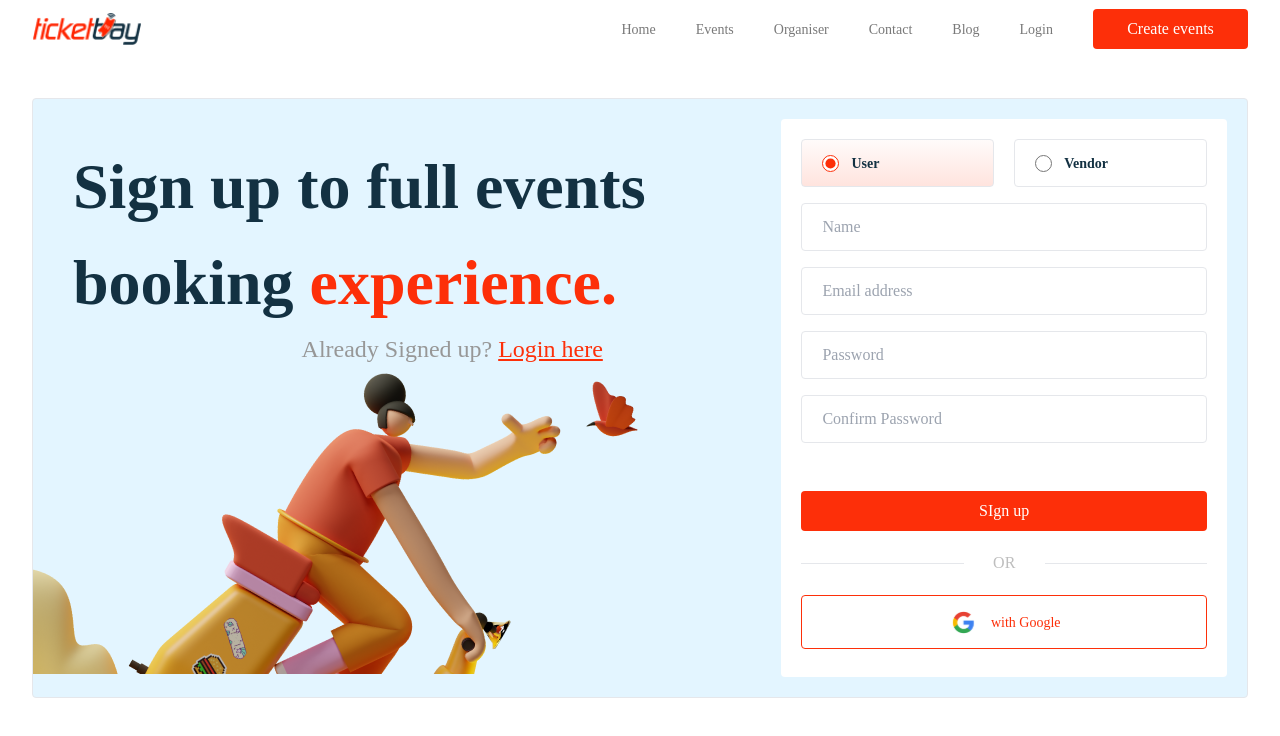
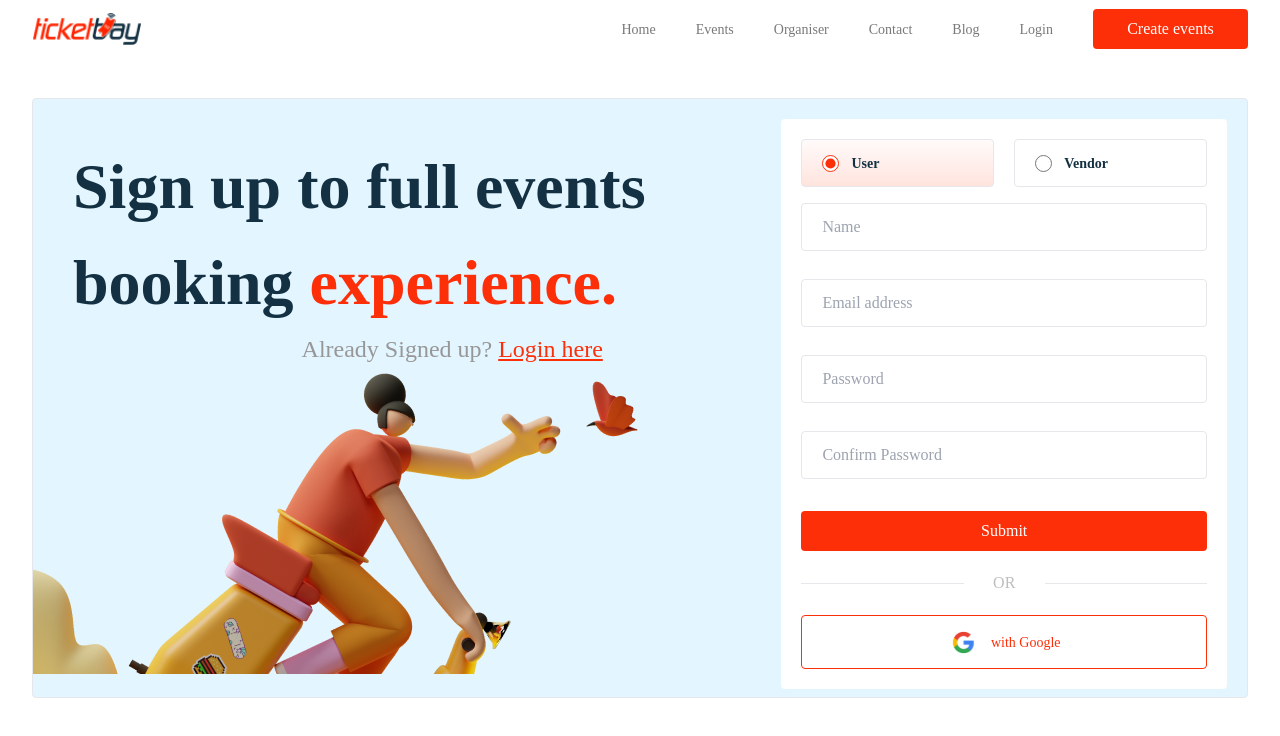
Before and after one commit to naveedbasharat06/TicketBay, a Next.js app: page /signup in a window 1280 px wide. Shown: the top 736 px of the page. Built offline with nearby package versions, Linux system fonts and the light colour scheme; a web font is replaced by a local one.

Commit message:
validations are added

```diff
--- /dev/null
+++ b/components/Validations/validations.ts
@@ -0,0 +1,18 @@
+import * as Yup from "yup";
+export const loginValidation = Yup.object({
+  email: Yup.string()
+    .email("Invalid email address")
+    .required("Email is required"),
+  password: Yup.string().required("Password is required"),
+});
+
+export const signupValidation = Yup.object({
+  name: Yup.string().required("Name is required"),
+  email: Yup.string()
+    .email("Invalid email address")
+    .required("Email is required"),
+  password: Yup.string().required("Password is required"),
+  confirmPassword: Yup.string()
+    .oneOf([Yup.ref("password")], "Passwords must match")
+    .required("Confirm Password is required"),
+});
--- a/components/authenticationFlow/login/index.tsx
+++ b/components/authenticationFlow/login/index.tsx
@@ -1,23 +1,23 @@
 import React, { useState } from "react";
-import CutomButton from "@/components/defaultComponents/customButtons/cutomButton";
 import UsersStore from "@/store/users.store";
 import { useRouter as useNavigation } from "next/navigation";
 import { toast } from "react-hot-toast";
+import { Formik, Form, Field, ErrorMessage } from "formik";
+import { loginValidation } from "@/components/Validations/validations";
 function Login() {
   const navigation = useNavigation();
-  const [email, setEmail] = useState("");
-  const [password, setPassword] = useState("");
-  const userLogin = () => {
-    const user = UsersStore.getUserByEmail(email);
-    if (user && user.password === password) {
+  const userLogin = (values: any, setSubmitting: any) => {
+    const user = UsersStore.getUserByEmail(values.email);
+    if (user && user.password === values.password) {
       const id = user.id;
       UsersStore.setCurrentUserId(id);
       navigation.push("/dashboard")
 
     } else {
       // Invalid credentials
-      console.log("Invalid credentials");
+      toast.error("Invalid email or password");
     }
+    setSubmitting(false);
   };
 
 
@@ -47,32 +47,51 @@ function Login() {
       </div>
       <div className="col-span-2 p-5">
         <div className="bg-[#ffff] lg:h-full rounded-[4px] p-10">
-          <form action="#">
+          <Formik
+            initialValues={{ email: "", password: "" }}
+            validationSchema={loginValidation}
+            onSubmit={userLogin}
+          >
+            <Form>
               <div className="border h-[48px] rounded-[4px] flex items-center pl-5 pr-5">
                 <div>
-                <input
+                  <Field
                     type="email"
+                    name="email"
                     placeholder="Email address"
                     className="h-full w-full outline-none"
-                  value={email}
-                  onChange={(e) => setEmail(e.target.value)}
                   />
                 </div>
               </div>
-            <div className="text-right mt-3">
+              <div className="h-3">
+                <ErrorMessage
+                  name="email"
+                  component="span"
+                  className="ml-1 text-[13px] font-[500] text-[#FD2F09]"
+                />
+              </div>
+
+              <div className="text-right mt-1">
                 <span className="text-[14px] font-[500] text-[#979797] cursor-pointer hover:text-[#FD2F09]">
                   Forgot password?
                 </span>
               </div>
               <div className="border h-[48px] rounded-[4px] flex items-center pl-5 pr-5 mt-3">
-              <input
+                <Field
                   type="password"
+                  name="password"
                   placeholder="Password"
                   className="h-full w-full outline-none"
-                value={password}
-                onChange={(e) => setPassword(e.target.value)}
                 />
               </div>
+              <div className="h-3">
+                <ErrorMessage
+                  name="password"
+                  component="span"
+                  className="ml-1 text-[13px] font-[500] text-[#FD2F09]"
+                />
+              </div>
+
               <div className="mt-5 flex gap-2 items-center">
                 <input type="checkbox" className="h-[15px] w-[15px]" />
                 <span className="text-[14px] text-[#979797] font-[500]">
@@ -83,8 +102,11 @@ function Login() {
               <div>
                 <input type="button" name="Login"></input>
               </div>
-            <div className="mt-5" onClick={userLogin}>
-              <CutomButton width="full" label={"Login"}></CutomButton>
+              <div className="mt-1">
+                <input
+                  type="submit"
+                  className="w-full bg-[#FD2F09] hover:bg-[#FF7A62] rounded-[4px] p-2 text-[white] text-center cursor-pointer"
+                ></input>
               </div>
 
               <div className="flex items-center  justify-between mt-5">
@@ -111,7 +133,8 @@ function Login() {
                   </div>
                 </div>
               </div>
-          </form>
+            </Form>
+          </Formik>
         </div>
       </div>
     </div>
--- a/components/authenticationFlow/signup/index.tsx
+++ b/components/authenticationFlow/signup/index.tsx
@@ -5,51 +5,28 @@ import { intialUserDetails } from "@/constants";
 import UsersStore from "@/store/users.store";
 import { v4 as uuidv4 } from "uuid";
 import { toast } from "react-hot-toast";
+import { Formik, Form, Field, ErrorMessage } from "formik";
+import { signupValidation } from "@/components/Validations/validations";
 
 function SignUp() {
   const navigation = useNavigation();
   const [userType, setUserType] = useState(1);
   const [user, setUser] = useState(intialUserDetails);
   const [confirmPassword, setConfirmPassword] = useState("");
-  const FieldChange = (e: any) => {
-    const { name, value } = e.target;
-    setUser((prevFormData) => ({
-      ...prevFormData,
-      [name]: value,
-    }));
-  };
-  const ConfirmPasswordChange = (e: any) => {
-    setConfirmPassword(e.target.value);
-  };
-
-  function CreateUser() {
-   if(validateContactForm())
-   {
-    const uuid = uuidv4();
-    if (user.password !== confirmPassword) {
-        toast.error("Please correct password.");
+  function CreateUser(values: any, setSubmitting: any) {
+    const { confirmPassword, ...userData } = values; // Exclude confirmPassword from userData
+    if (values.password !== values.confirmPassword) {
+      toast.error("Passwords do not match.");
+      setSubmitting(false);
       return;
     }
+    const uuid = uuidv4();
     UsersStore.addUser({
-      ...user,
+      ...userData,
       id: uuid,
     });
-
-    toast.success("user Created");
+    toast.success("Congratulations! You're all set!");
   }
-   else
-   {
-    toast.error("Please fill all fields.");
-   }
-  }
-
-  const validateContactForm = () =>
-    Object.entries(user).every(
-      ([key, value]) =>
-        key === "id" ||
-
-        (key !== "id" && value !== "")
-    );
 
   console.log("user", JSON.parse(JSON.stringify(UsersStore.users)));
   return (
@@ -78,7 +55,17 @@ function SignUp() {
       </div>
       <div className="col-span-2 p-5">
         <div className="bg-[#ffff] h-full rounded-[4px] p-5">
-          <form action="#">
+          <Formik
+            initialValues={{
+              name: user.name,
+              email: user.email,
+              password: user.password,
+              confirmPassword: confirmPassword,
+            }}
+            validationSchema={signupValidation}
+            onSubmit={CreateUser}
+          >
+            <Form>
               <div className="flex justify-between gap-5">
                 <div
                   className={`h-[48px] w-full border rounded-[4px] flex items-center pl-5 gap-3 cursor-pointer ${
@@ -129,59 +116,74 @@ function SignUp() {
               </div>
 
               <div className="border h-[48px] rounded-[4px] flex items-center pl-5 pr-5 mt-4">
-              <div>
-                <input
+                <Field
                   type="text"
                   placeholder="Name"
                   className="h-full w-full outline-none"
-                  required
                   name="name"
-                  value={user.name}
-                  onChange={FieldChange}
                 />
               </div>
+              <div className="h-3">
+                <ErrorMessage
+                  name="name"
+                  component="span"
+                  className="ml-1 text-[13px] font-[500] text-[#FD2F09]"
+                />
               </div>
 
               <div className="border h-[48px] rounded-[4px] flex items-center pl-5 pr-5 mt-4">
-              <div>
-                <input
+                <Field
                   type="email"
                   placeholder="Email address"
                   className="h-full w-full outline-none"
                   name="email"
-                  value={user.email}
-                  onChange={FieldChange}
                 />
               </div>
+              <div className="h-3">
+                <ErrorMessage
+                  name="email"
+                  component="span"
+                  className="ml-1 text-[13px] font-[500] text-[#FD2F09]"
+                />
               </div>
 
               <div className="border h-[48px] rounded-[4px] flex items-center pl-5 pr-5 mt-4">
-              <div>
-                <input
+                <Field
                   type="password"
                   placeholder="Password"
                   className="h-full w-full outline-none"
                   name="password"
-                  value={user.password}
-                  onChange={FieldChange}
                 />
               </div>
+              <div className="h-3">
+                <ErrorMessage
+                  name="password"
+                  component="span"
+                  className="ml-1 text-[13px] font-[500] text-[#FD2F09]"
+                />
               </div>
 
               <div className="border h-[48px] rounded-[4px] flex items-center pl-5 pr-5 mt-4">
-              <div>
-              <input
+                <Field
                   type="password"
                   placeholder="Confirm Password"
                   className="h-full w-full outline-none"
-                  value={confirmPassword}
-                  onChange={ConfirmPasswordChange}
+                  name="confirmPassword"
                 />
               </div>
+              <div className="h-3">
+                <ErrorMessage
+                  name="confirmPassword"
+                  component="span"
+                  className="ml-1 text-[13px] font-[500] text-[#FD2F09]"
+                />
               </div>
 
-            <div className="mt-12" onClick={CreateUser}>
-              <CutomButton width="full" label={"SIgn up"}></CutomButton>
+              <div className="mt-5">
+                <input
+                  type="submit"
+                  className="w-full bg-[#FD2F09] hover:bg-[#FF7A62] rounded-[4px] p-2 text-[white] text-center cursor-pointer"
+                ></input>
               </div>
 
               <div className="flex items-center  justify-between mt-5">
@@ -208,7 +210,8 @@ function SignUp() {
                   </div>
                 </div>
               </div>
-          </form>
+            </Form>
+          </Formik>
         </div>
       </div>
     </div>
```
Also changed, not shown: pages/index.tsx (+1 -9 lines). Lines whose indentation alone changed are shown as unchanged.
